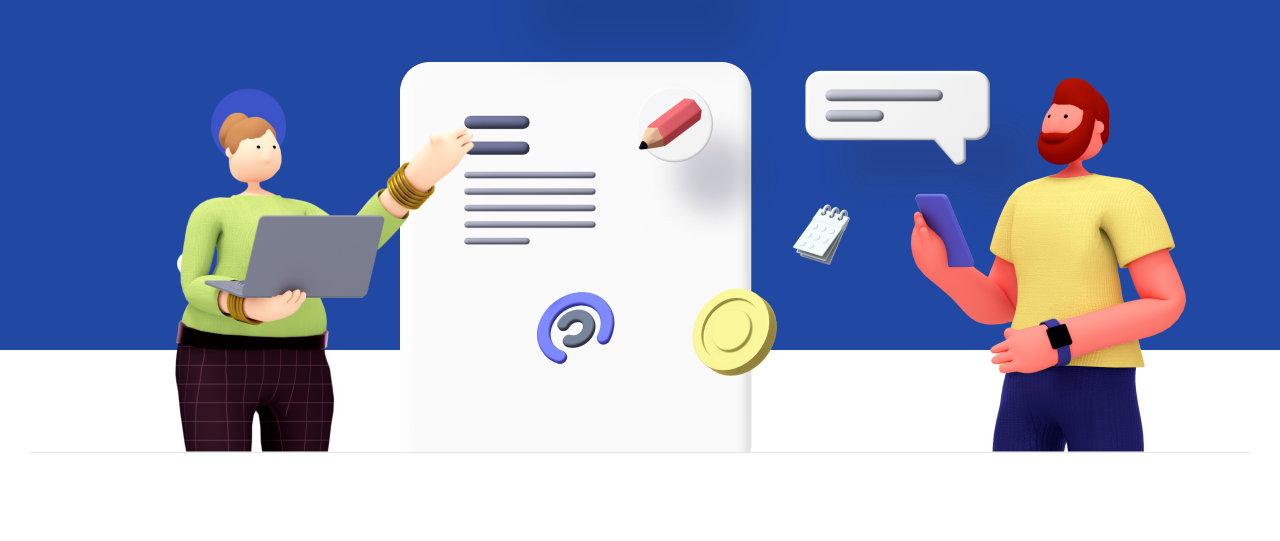
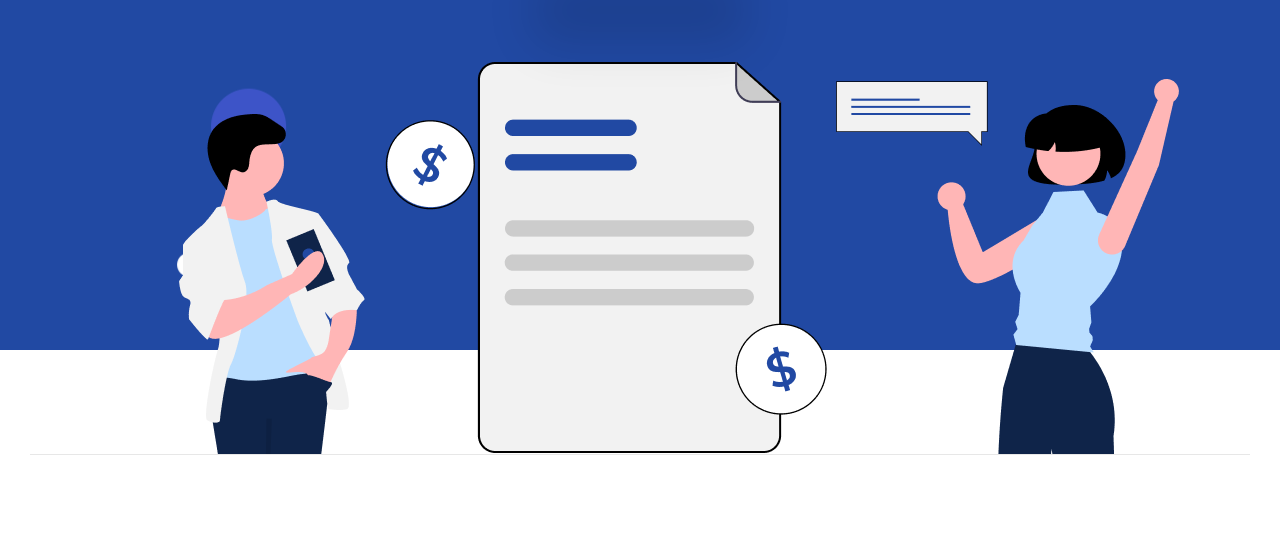
Before and after one commit to slawomiroruba/lunadesign, a plain HTML site: page index.html in a window 1280 px wide. Shown: the part 2405-2946 px from the top of the page. Drawn offline with Linux system fonts and the light colour scheme; a web font is replaced by a local one.

Commit message:
Initial commit

```diff
--- a/index.html
+++ b/index.html
@@ -188,14 +188,14 @@
                     </div>
                     <div class="thumbnail">
                         <div class="larg-thumb" data-sal="zoom-in" data-sal-duration="600" data-sal-delay="100">
-                            <img class="paralax-image" src="assets/media/others/chat-group.png" alt="Chat">
+                            <img class="paralax-image" src="assets/media/others/chat-group2.png" alt="Chat">
                         </div>
                         <ul class="list-unstyled small-thumb">
                             <li class="shape shape-1" data-sal="slide-right" data-sal-duration="800" data-sal-delay="400">
-                                <img class="paralax-image" src="assets/media/others/laptop-poses.png" alt="Laptop">
+                                <img class="paralax-image" src="assets/media/others/laptop-poses2.png" alt="Laptop">
                             </li>
                             <li class="shape shape-2" data-sal="slide-left" data-sal-duration="800" data-sal-delay="300">
-                                <img class="paralax-image" src="assets/media/others/bill-pay.png" alt="Bill">
+                                <img class="paralax-image" src="assets/media/others/bill-pay2.png" alt="Bill">
                             </li>
                         </ul>
                     </div>
```
Also changed, not shown: assets/media/others/bill-pay2.png (added), assets/media/others/chat-group2.png (added), assets/media/others/laptop-poses2.png (added).
